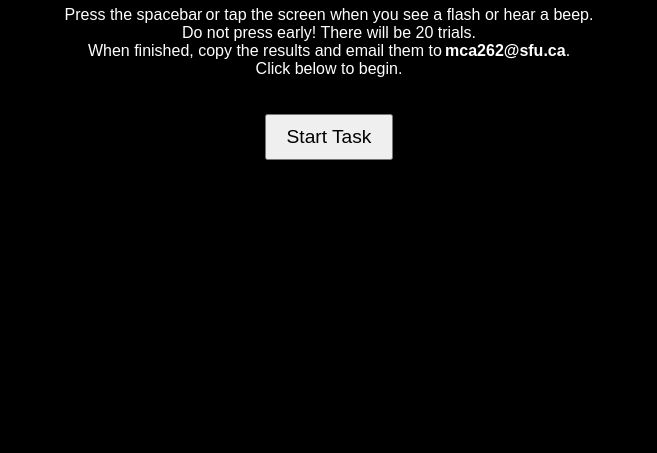
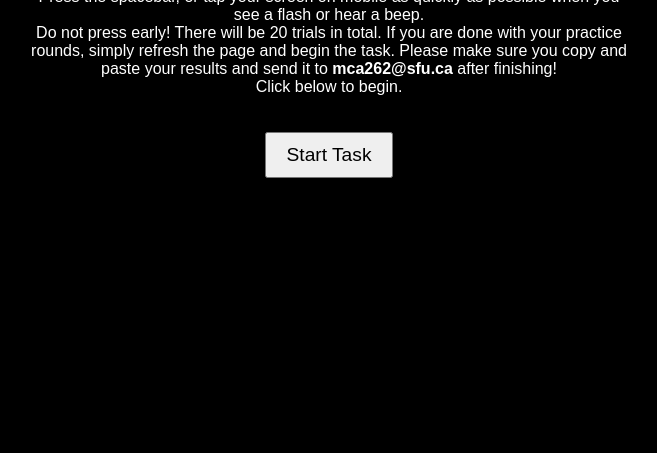
Before and after one commit to mrfchang04/mrfchang04.github.io, a plain HTML site: page index.html in a window 1280 px wide. Shown: the part 347-800 px from the top of the page, without its empty margins (311-968 px from the left). Drawn offline with Linux system fonts and the light colour scheme.

Commit message:
Update index.html

```diff
--- a/index.html
+++ b/index.html
@@ -23,9 +23,10 @@
   <div id="container">
     <h1>Reaction Time Task</h1>
     <p id="instructions">
-      Press the spacebar or tap the screen when you see a flash or hear a beep.<br>
-      Do not press early! There will be 20 trials.<br>
-      When finished, copy the results and email them to <strong>mca262@sfu.ca</strong>.<br>
+      Press the spacebar, or tap your screen on mobile as quickly as possible when you see a flash or hear a beep.<br>
+      Do not press early! There will be 20 trials in total.
+      If you are done with your practice rounds, simply refresh the page and begin the task.
+      Please make sure you copy and paste your results and send it to <strong>mca262@sfu.ca</strong> after finishing!<br>
       Click below to begin.
     </p>
     <button onclick="startTask()">Start Task</button>
```
